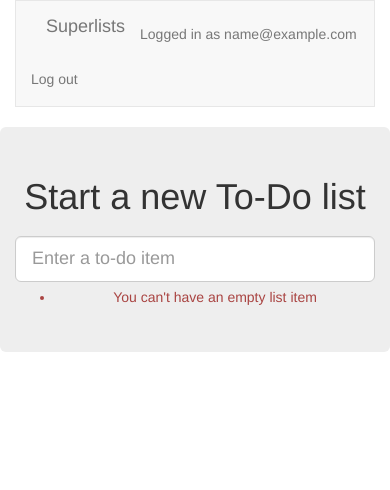
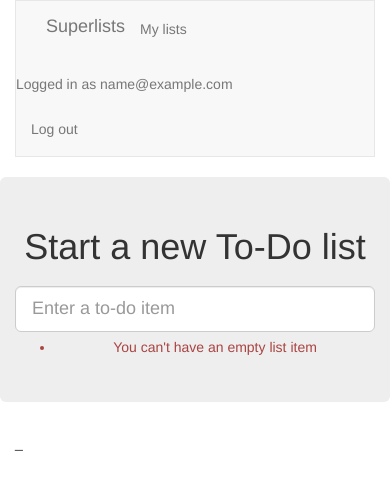
Before and after one commit to CSimmonsCS/test-driven-dev-django-python, a Django app: page /lists/new in a window 390 px wide. Shown: the top 490 px of the page. Run offline with Django 3.2, Linux system fonts and the light colour scheme; the visitor is signed in with stand-in values (Sample User, id 1); some libraries are stand-ins or nearby versions.

Commit message:
url, placeholder view, and first-cut templates for my_lists

```diff
--- a/lists/templates/base.html
+++ b/lists/templates/base.html
@@ -14,6 +14,9 @@
         <div class="container-fluid">
           <a class="navbar-brand" href="/">Superlists</a>
           {% if user.email %}
+            <ul class="nav navbar-nav navbar-left">
+              <li><a href="{% url 'my_lists' user.email %}">My lists</a></li>
+            </ul>
             <ul class="nav navbar-nav navbar-right">
               <li class="navbar-text">Logged in as {{ user.email }}</li>
               <li><a href="{% url 'logout' %}">Log out</a></li>
@@ -72,6 +75,13 @@
         </div>
       </div>
 
+      <div class="row">
+        <div class="col-md-6 col-md-offset-3">
+          _{% block extra_content %}
+          {% endblock %}
+        </div>
+      </div>
+
     </div>
 
     <script src="/static/jquery-3.5.1.js"></script>
--- a/lists/urls.py
+++ b/lists/urls.py
@@ -20,4 +20,5 @@ from lists import views
 urlpatterns = [
     path('new', views.new_list, name='new_list'),
     path('<slug:list_id>/', views.view_list, name='view_list'),
+    path('users/<path:email>/', views.my_lists, name='my_lists'),
 ]
--- a/lists/views.py
+++ b/lists/views.py
@@ -26,3 +26,6 @@ def new_list(request):
         return redirect(list_)
     else:
         return render(request, 'home.html', {"form": form})
+
+def my_lists(request, email):
+    return render(request, 'my_lists.html')
```
Also changed, not shown: lists/templates/my_lists.html (added, +13 -0 lines), lists/tests/test_views.py (+6 -0 lines).
